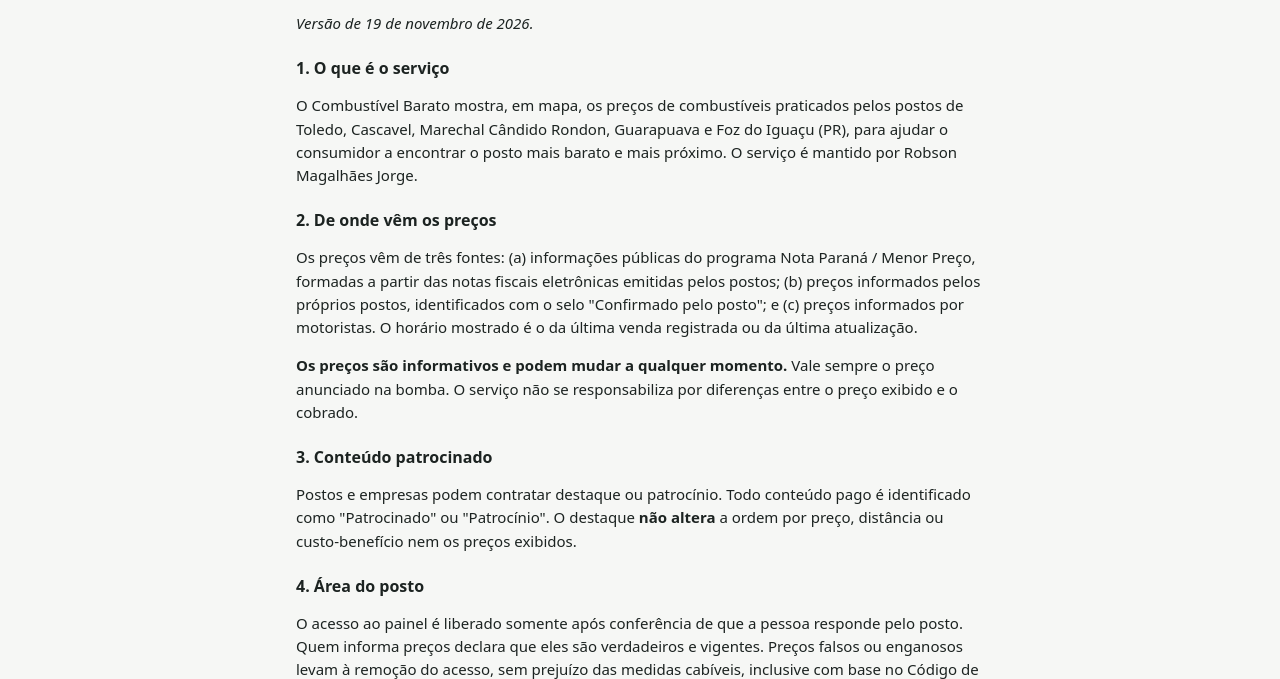
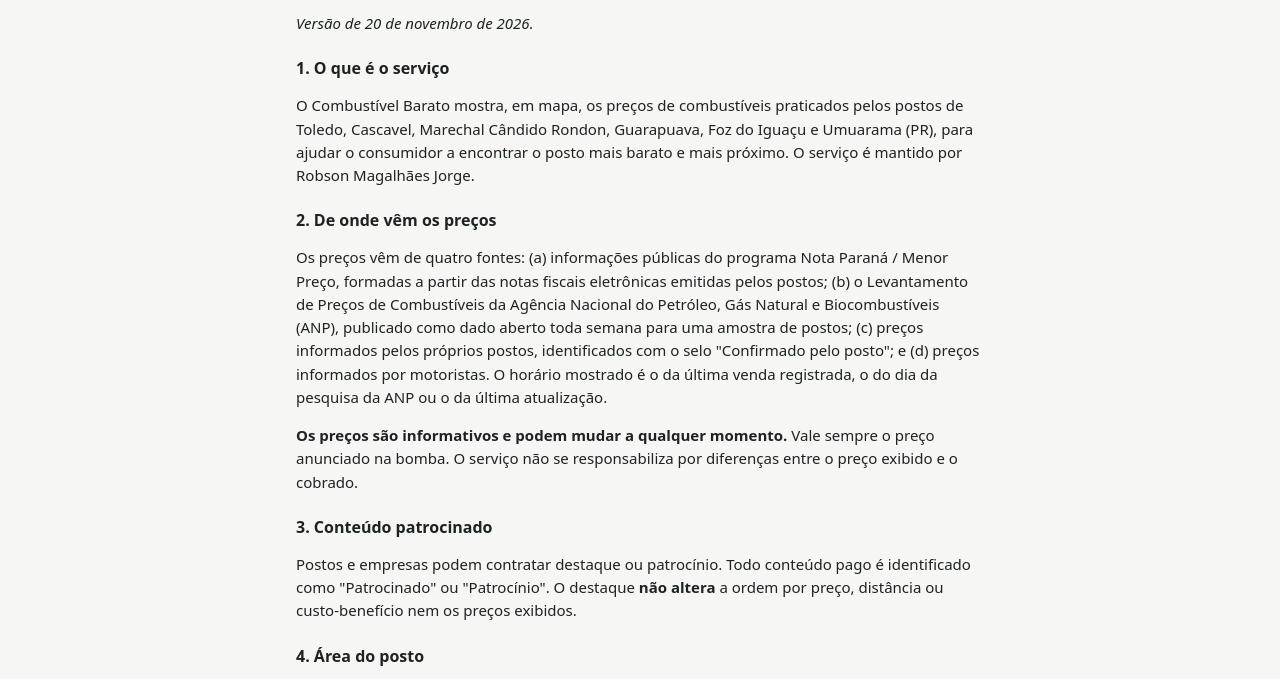
Before and after one commit to Robsonmj/combustivel-barato, a website: page public/termos.html in a window 1280 px wide. Shown: the part 119-798 px from the top of the page. Drawn offline with Linux system fonts and the light colour scheme.

Commit message:
App mostra preços da ANP (rodapé, termos) e Umuarama volta ao seletor
Co-Authored-By: Claude Opus 5.5 <noreply@anthropic.com>

```diff
--- a/public/termos.html
+++ b/public/termos.html
@@ -15,17 +15,19 @@
   </header>
   <main class="conteudo">
     <h2>Termos de uso</h2>
-    <p><em>Versão de 19 de novembro de 2026.</em></p>
+    <p><em>Versão de 20 de novembro de 2026.</em></p>
 
     <h3>1. O que é o serviço</h3>
-    <p>O Combustível Barato mostra, em mapa, os preços de combustíveis praticados pelos postos de Toledo, Cascavel, Marechal Cândido Rondon, Guarapuava e Foz do Iguaçu (PR), para ajudar o
+    <p>O Combustível Barato mostra, em mapa, os preços de combustíveis praticados pelos postos de Toledo, Cascavel, Marechal Cândido Rondon, Guarapuava, Foz do Iguaçu e Umuarama (PR), para ajudar o
       consumidor a encontrar o posto mais barato e mais próximo. O serviço é mantido por Robson Magalhães Jorge.</p>
 
     <h3>2. De onde vêm os preços</h3>
-    <p>Os preços vêm de três fontes: (a) informações públicas do programa Nota Paraná / Menor Preço, formadas a partir das
-      notas fiscais eletrônicas emitidas pelos postos; (b) preços informados pelos próprios postos, identificados com o selo
-      "Confirmado pelo posto"; e (c) preços informados por motoristas. O horário mostrado é o da última venda registrada ou
-      da última atualização.</p>
+    <p>Os preços vêm de quatro fontes: (a) informações públicas do programa Nota Paraná / Menor Preço, formadas a partir das
+      notas fiscais eletrônicas emitidas pelos postos; (b) o Levantamento de Preços de Combustíveis da Agência Nacional do
+      Petróleo, Gás Natural e Biocombustíveis (ANP), publicado como dado aberto toda semana para uma amostra de postos;
+      (c) preços informados pelos próprios postos, identificados com o selo "Confirmado pelo posto"; e (d) preços informados
+      por motoristas. O horário mostrado é o da última venda registrada, o do dia da pesquisa da ANP ou o da última
+      atualização.</p>
     <p><strong>Os preços são informativos e podem mudar a qualquer momento.</strong> Vale sempre o preço anunciado na bomba.
       O serviço não se responsabiliza por diferenças entre o preço exibido e o cobrado.</p>
 
--- a/publicado/api/config.json
+++ b/publicado/api/config.json
@@ -1 +1 @@
-{"cidade":{"nome":"Toledo","uf":"PR","nomeFonte":"TOLEDO","centro":{"lat":-24.7246,"lng":-53.7412},"raioKm":15,"zoom":13},"combustiveis":["gasolina","gasolina_aditivada","etanol","diesel","diesel_s10","gnv"],"avisoDesatualizadoHoras":48,"fontes":{"menor_preco":true,"usuario":false,"posto":false},"cidades":[{"nome":"Toledo","uf":"PR","centro":{"lat":-24.7246,"lng":-53.7412},"zoom":13},{"nome":"Cascavel","uf":"PR","centro":{"lat":-24.9555,"lng":-53.4552},"zoom":13},{"nome":"Marechal Cândido Rondon","uf":"PR","centro":{"lat":-24.556,"lng":-54.0566},"zoom":14},{"nome":"Guarapuava","uf":"PR","centro":{"lat":-25.3907,"lng":-51.4628},"zoom":13},{"nome":"Foz do Iguaçu","uf":"PR","centro":{"lat":-25.5163,"lng":-54.5854},"zoom":13}]}
+{"cidade":{"nome":"Toledo","uf":"PR","nomeFonte":"TOLEDO","centro":{"lat":-24.7246,"lng":-53.7412},"raioKm":15,"zoom":13},"combustiveis":["gasolina","gasolina_aditivada","etanol","diesel","diesel_s10","gnv"],"avisoDesatualizadoHoras":48,"fontes":{"menor_preco":true,"usuario":false,"posto":false},"cidades":[{"nome":"Toledo","uf":"PR","centro":{"lat":-24.7246,"lng":-53.7412},"zoom":13},{"nome":"Cascavel","uf":"PR","centro":{"lat":-24.9555,"lng":-53.4552},"zoom":13},{"nome":"Marechal Cândido Rondon","uf":"PR","centro":{"lat":-24.556,"lng":-54.0566},"zoom":14},{"nome":"Guarapuava","uf":"PR","centro":{"lat":-25.3907,"lng":-51.4628},"zoom":13},{"nome":"Foz do Iguaçu","uf":"PR","centro":{"lat":-25.5163,"lng":-54.5854},"zoom":13},{"nome":"Umuarama","uf":"PR","centro":{"lat":-23.7656,"lng":-53.3201},"zoom":13}]}
```
Also changed, not shown: divulgacao/folheto-postos.html (+1 -1 lines), public/app.js (+6 -7 lines), public/index.html (+1 -1 lines), public/manifest.webmanifest.
